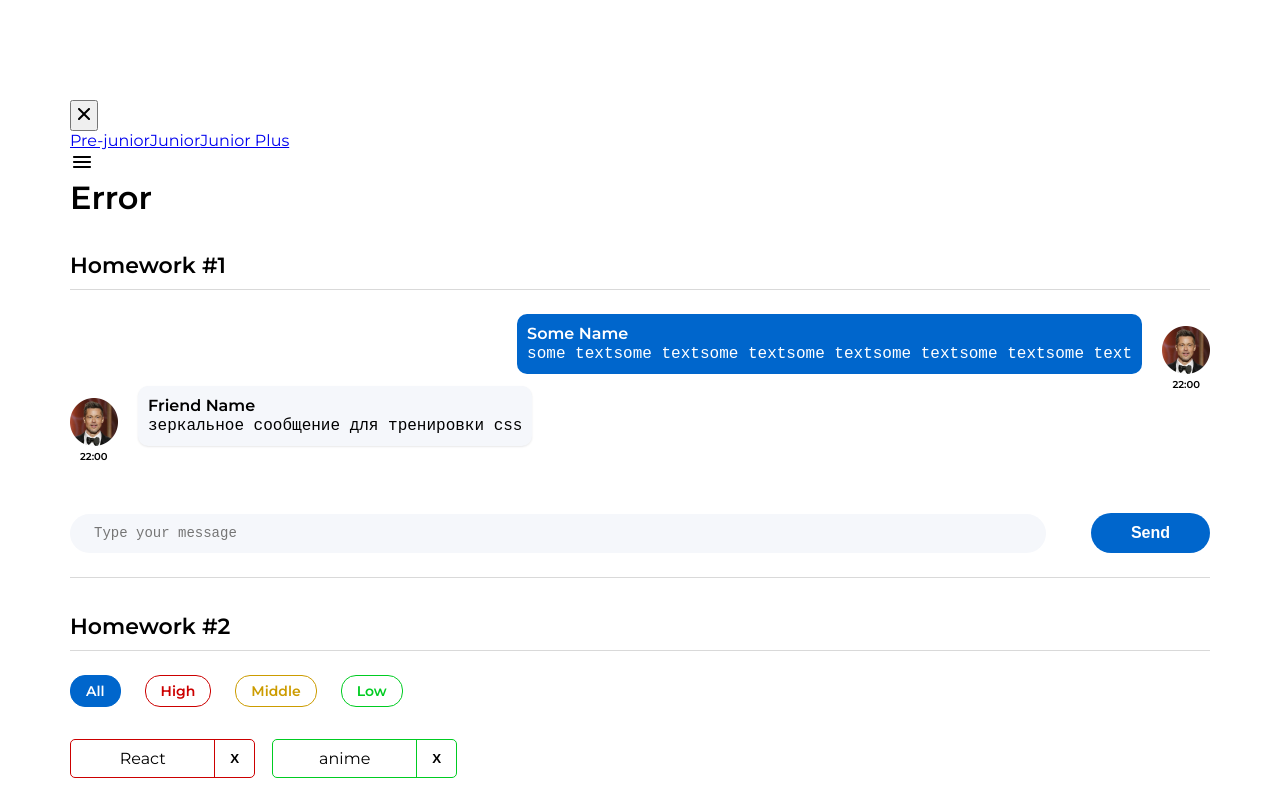
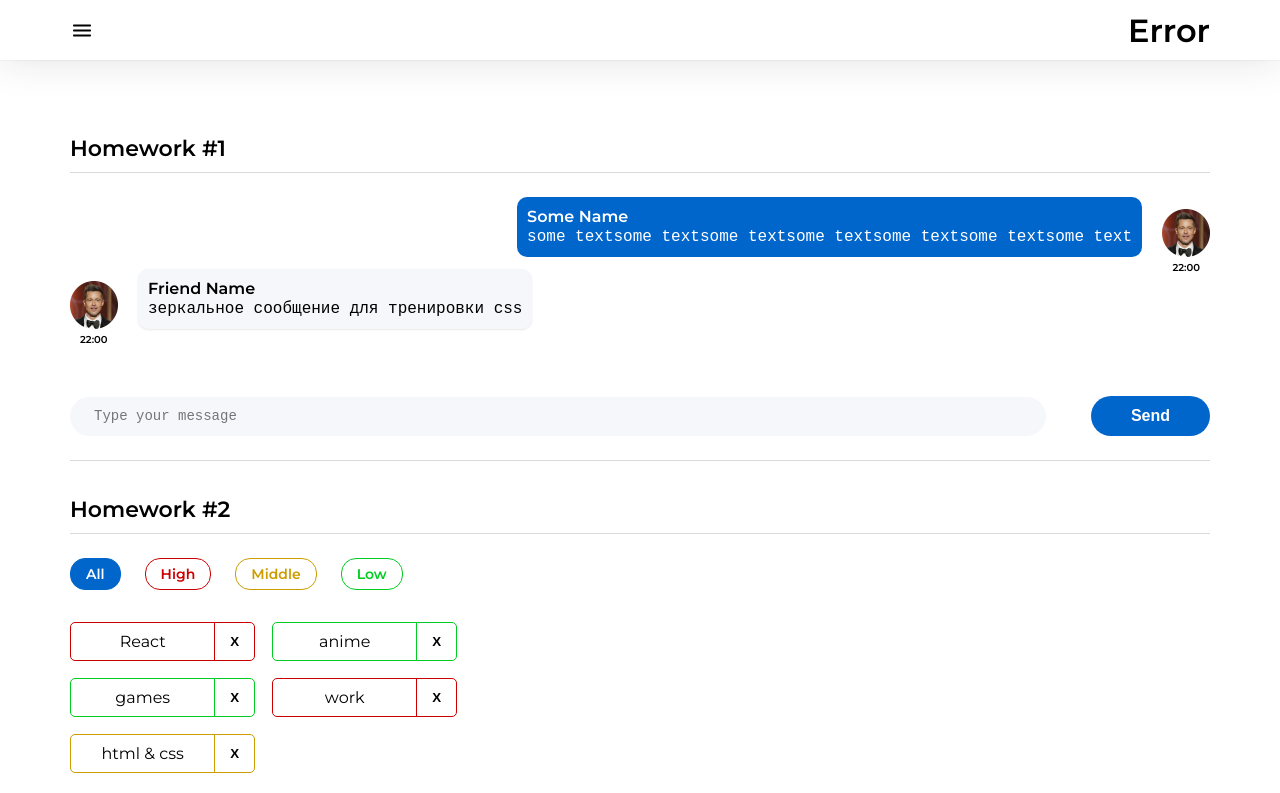
Before and after one commit to Ristretto1/Ignat_Tasks, a React (Create React App) app: page / in a window 1280 px wide. Shown: the top 793 px of the page. Built offline with nearby package versions, Linux system fonts and the light colour scheme.

Commit message:
add: hw 5

```diff
--- a/src/s1-main/App.module.css
+++ b/src/s1-main/App.module.css
@@ -1,18 +1,21 @@
 .App {
     --header_height: 60px;
-    width: 1140px;
-    margin: 0 auto;
     padding-top: 100px;
     font-family: 'Montserrat', sans-serif;
 }
 
 .hw {
+    width: 1140px;
+    margin: 0 auto;
     padding: 24px 0;
     border-bottom: 1px solid #D9D9D9;
     border-top: 1px solid #D9D9D9;
 }
 
 .hwTitle {
+    display: block;
+    width: 1140px;
+    margin: 0 auto;
     font-size: 22px;
     line-height: 27px;
     font-weight: bold;
--- a/src/s2-homeworks/hw05/header/Header.module.css
+++ b/src/s2-homeworks/hw05/header/Header.module.css
@@ -1,7 +1,23 @@
 .burgerMenuIcon {
 }
 
+.wrapper {
+    position: fixed;
+    top: 0;
+    z-index: 1;
+    width: 100%;
+    display: flex;
+    justify-content: center;
+    align-items: center;
+    height: 60px;
+    background: #FFF;
+    box-shadow: 0px 0px 2px 0px rgba(29, 33, 38, 0.10), 0px 0px 40px 0px rgba(29, 33, 38, 0.13);
+}
+
 .header {
+    display: flex;
+    justify-content: space-between;
+    width: 1140px;
 }
 
 .header h1 {
--- a/src/s2-homeworks/hw05/header/Header.tsx
+++ b/src/s2-homeworks/hw05/header/Header.tsx
@@ -22,7 +22,7 @@ export const Header: FC<PropsType> = ({handleOpen}) => {
                     ? 'JuniorPlus'
                     : 'Error'
     return (
-        <>
+        <div className={s.wrapper}>
             <div id={'hw5-header'} className={s.header}>
                 <img
                     src={burgerIcon}
@@ -33,6 +33,6 @@ export const Header: FC<PropsType> = ({handleOpen}) => {
                 />
                 <h1>{pageName}</h1>
             </div>
-        </>
+        </div>
     )
 }
--- a/src/s2-homeworks/hw05/sidebar/Sidebar.module.css
+++ b/src/s2-homeworks/hw05/sidebar/Sidebar.module.css
@@ -1,26 +1,60 @@
 
 .sidebar {
+    display: none;
+    position: absolute;
+    width: 320px;
+    top: 0;
+    left: 0;
+    height: 100vh;
+    z-index: 3;
+    background-color: #ffffff;
+    /*align-items: center;*/
+    /*flex-direction: column;*/
 }
 
 .sidebar.open {
+    display: block;
 }
 
 .background {
+    position: absolute;
+    top: 0;
+    left: 0;
+    width: 100%;
+    height: 100%;
+    background-color: #000000;
+    opacity: 0.3;
+    z-index: 2;
 }
 
 .nav {
+    display: flex;
+    flex-direction: column;
+    padding-left: 70px;
+    gap: 45px;
+    padding-top: 65px;
 }
 
 .nav a {
+    color: #000000;
+    font-size: 22px;
+    font-weight: bold;
+    text-decoration: none;
 }
 
 .nav a:hover {
 }
 
 .nav a.active {
-    color: #00cc22;
+    color: #0059B2;
+    text-decoration: underline;
 }
 .close {
+    position: absolute;
+    right: 25px;
+    top: 15px;
+    background-color: transparent;
+    border: none;
 }
 
 .close img {
```
